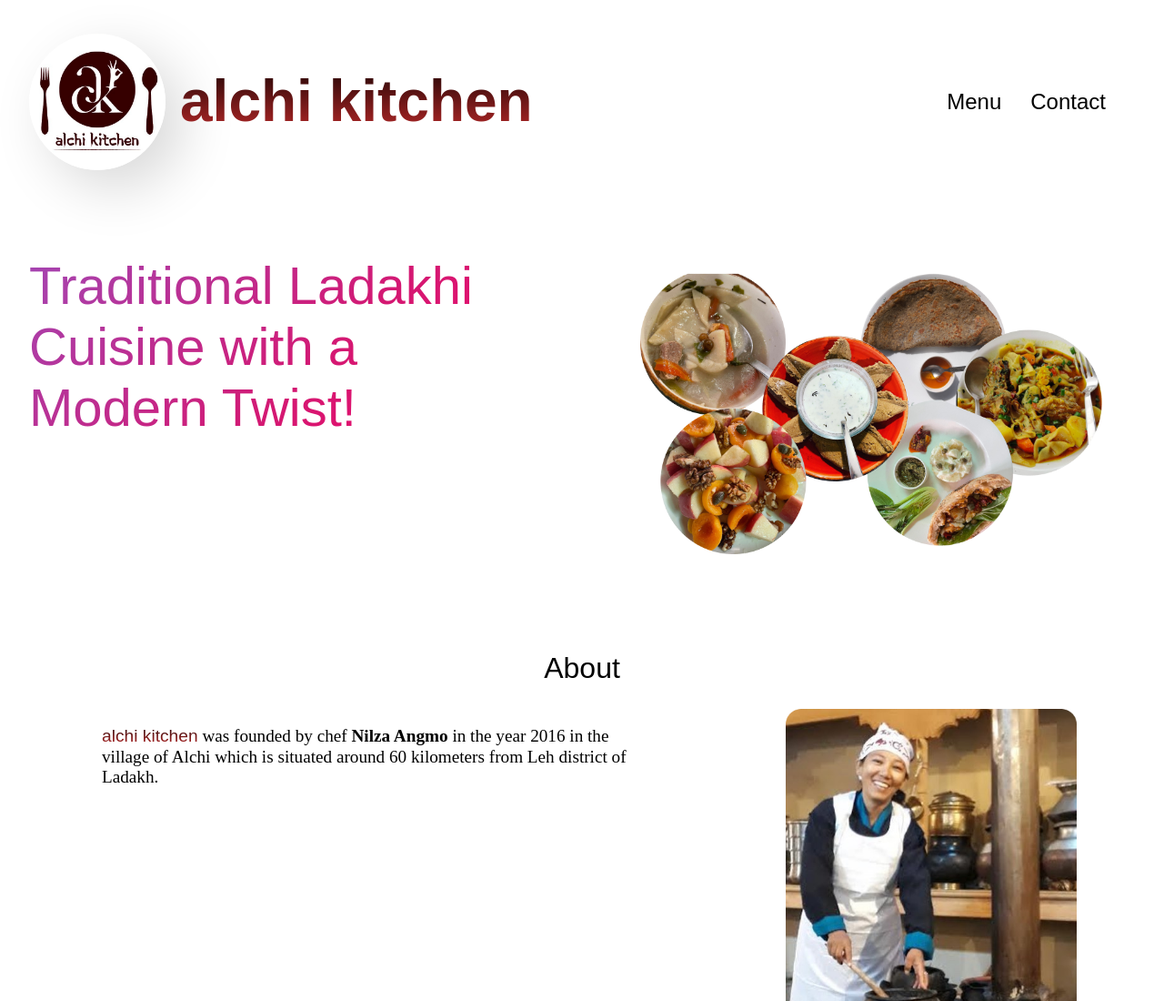
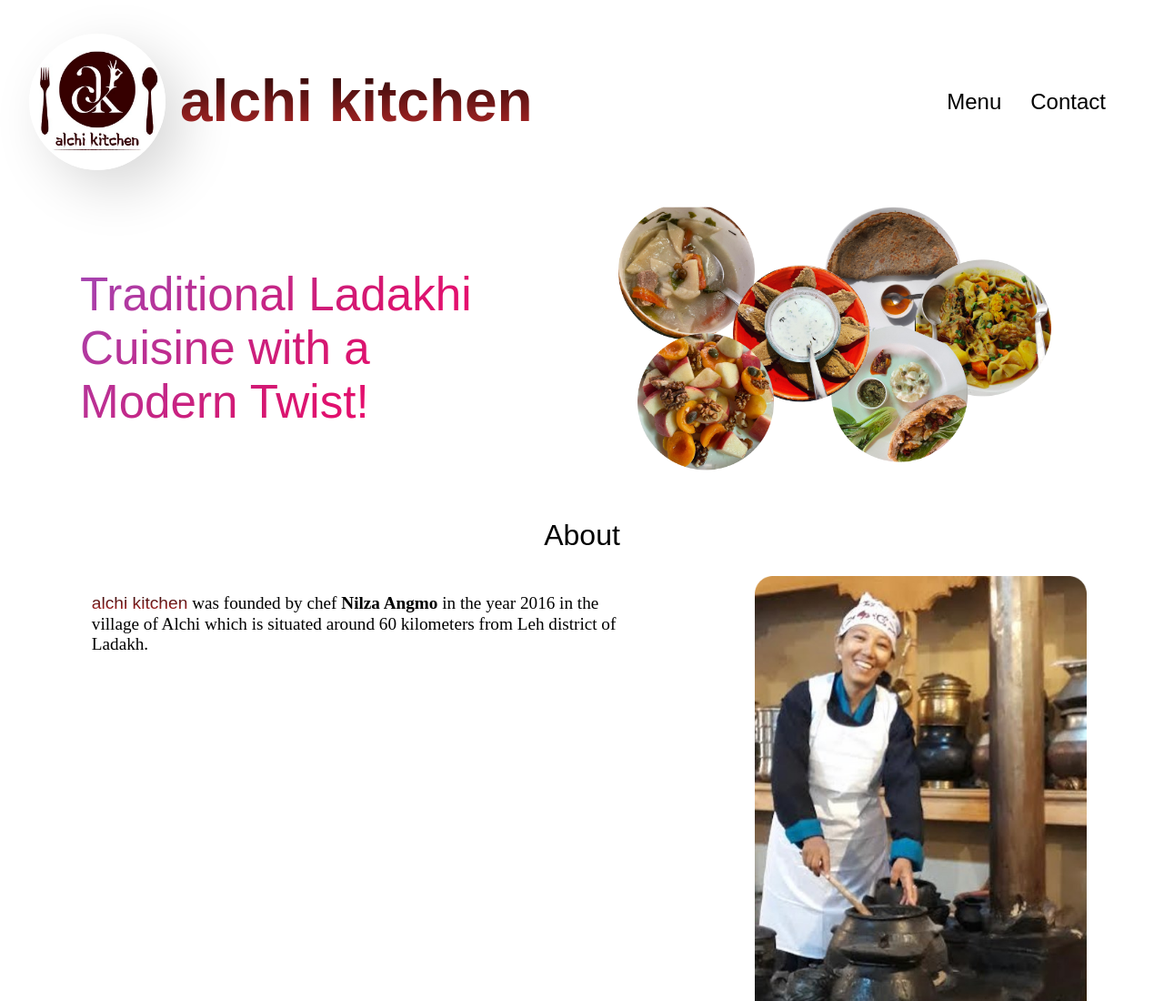
Before and after one commit to norphel/odin-restaurant-page, a website built with webpack: page dist/index.html in a window 1280 px wide. Shown: the top 1100 px of the page at 91% size. Built offline with Linux system fonts and the light colour scheme; a web font is replaced by a local one.

Commit message:
improve page responsiveness

```diff
--- a/src/styles/styles.css
+++ b/src/styles/styles.css
@@ -59,15 +59,13 @@
 
 .intro {
     display: flex;
-    justify-content: space-between;
+    justify-content: space-around;
     align-items: center;
     flex-wrap: wrap;
 }
 .hero-text {
-    font-weight: 100;
-    font-size: 58px;
-    width: 500px;
-    height: 350px;
+    font-size: 3.2rem;
+    width: max(30rem, 30%);
     background: linear-gradient(-225deg, #A445B2 0%, #D41872 52%, #FF0066 100%);
     font-family: 'DynaPuff', sans-serif;
     -webkit-background-clip: text;
@@ -75,7 +73,7 @@
     background-clip: text;
 }
 .samples {
-    width: 32rem;
+    width: max(30rem, 30%);
     height: 20rem;
     background: url(../assets/samples.png);
     background-size: contain;
@@ -93,7 +91,7 @@
     flex-wrap: wrap;
 }
 .about > div > div {
-    width: 50%;
+    width: max(20rem, 50%);
     font-size: 1.2rem;
     padding: 0 1rem;
 }
@@ -101,8 +99,7 @@
     font-size: 1.2rem;
 }
 .about img {
-    width: 20rem;
-    height: 27rem;
+    width: max(15rem, 30%);
 }
 
 .menus {
```
Also changed, not shown: dist/main.js.
